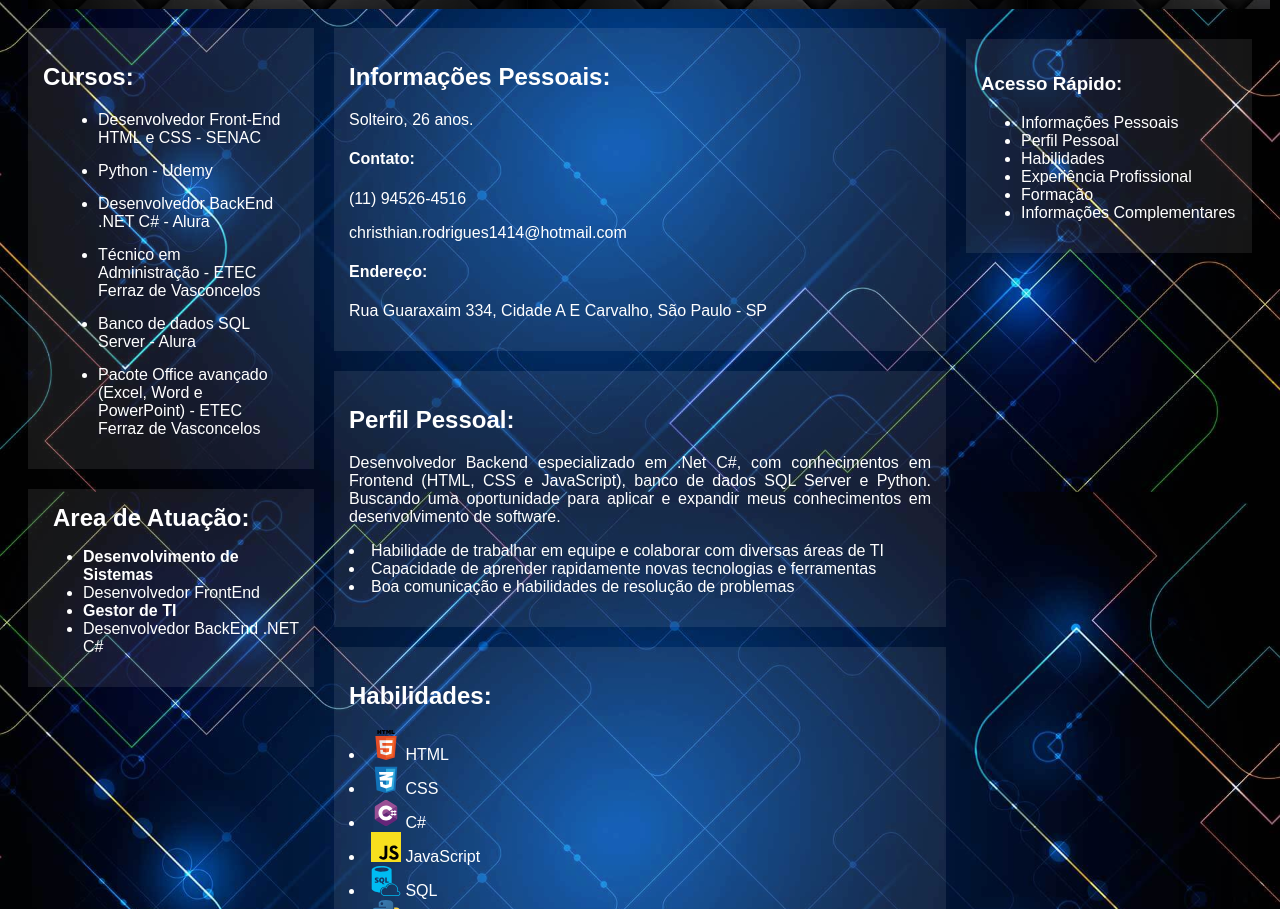
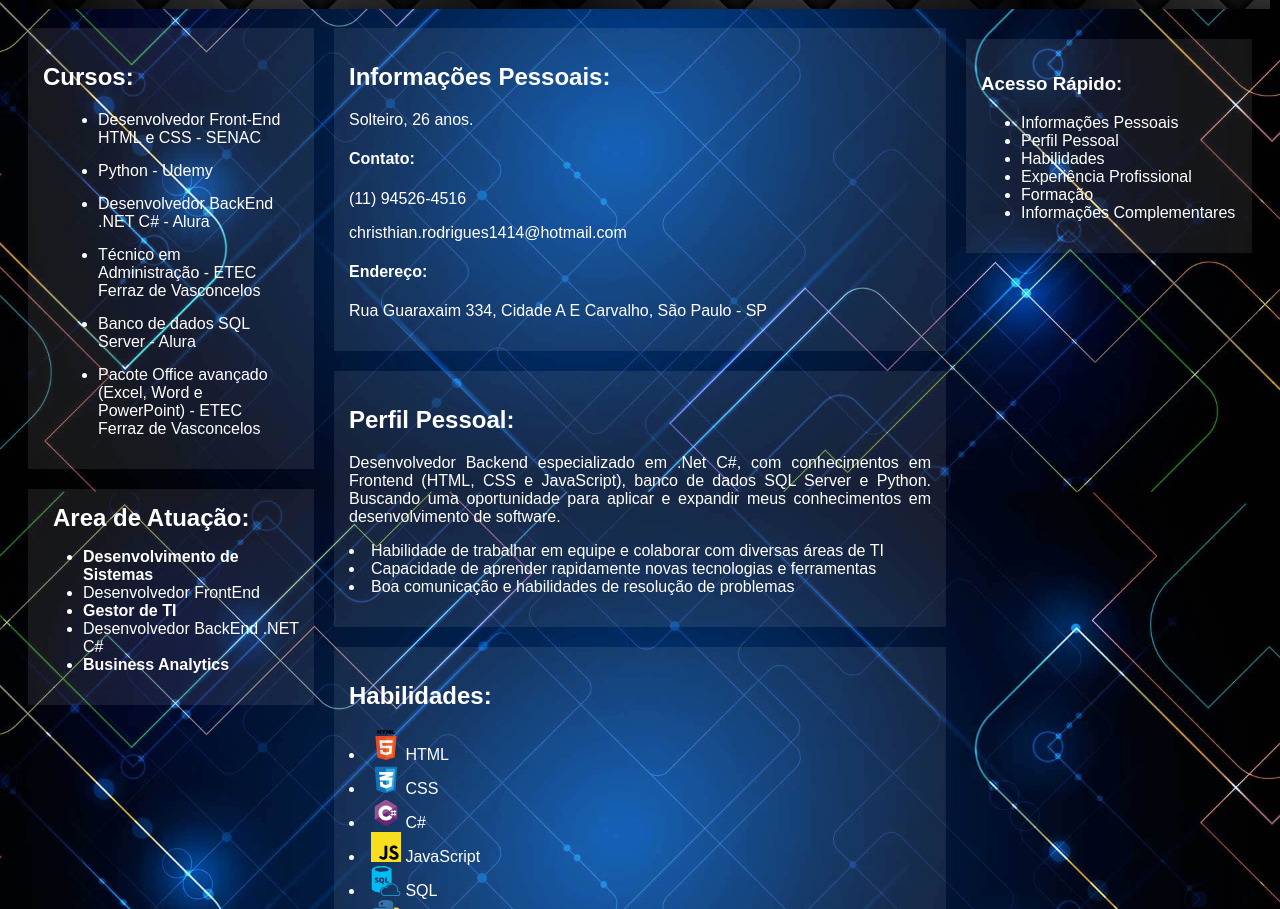
Before and after one commit to christhiansantos/Projetos, a plain HTML site: page Portifolio/about.html in a window 1280 px wide. Shown: the part 191-1100 px from the top of the page. Drawn offline with Linux system fonts and the light colour scheme.

Commit message:
Nova Area de atuação

```diff
--- a/Portifolio/about.html
+++ b/Portifolio/about.html
@@ -52,6 +52,7 @@
 							<li>Desenvolvedor FrontEnd</li>
 							<li class="bold">Gestor de TI</li>
 							<li>Desenvolvedor BackEnd .NET C#</li>
+							<li class="bold">Business Analytics</li>
 						</ul>
 					</div>
 				</article>
```
